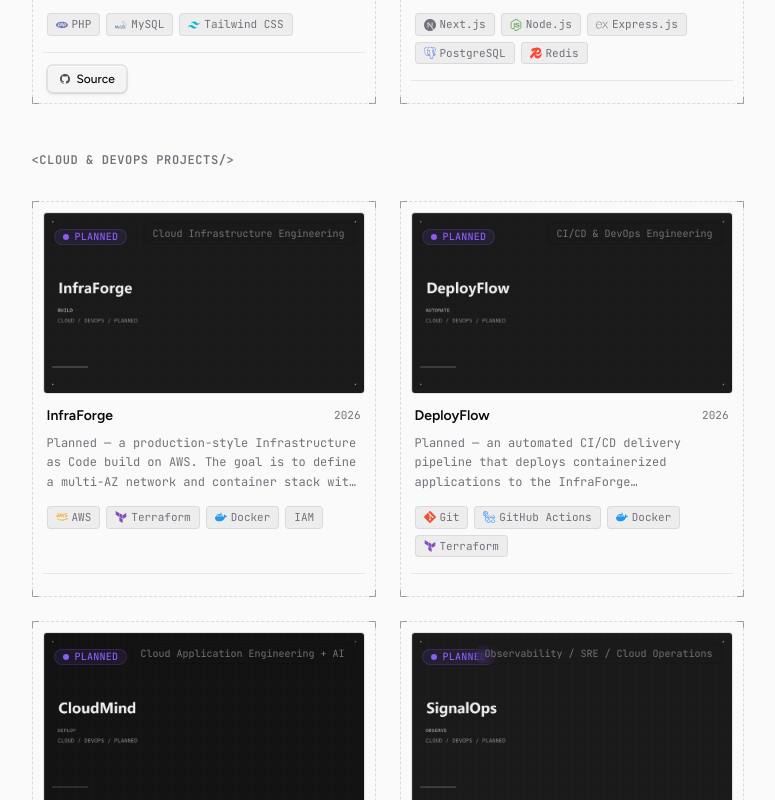
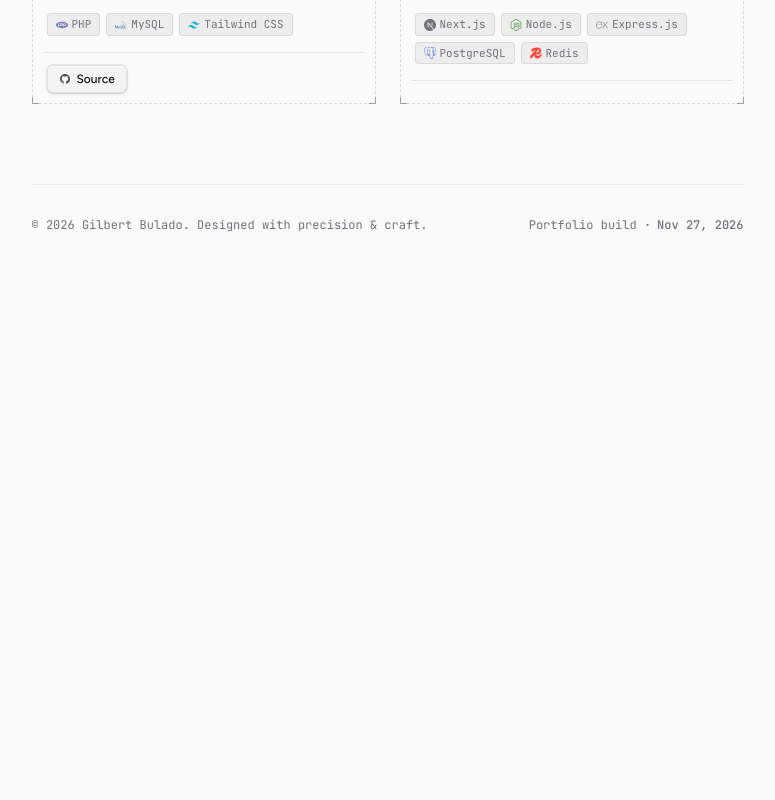
Before and after one commit to YourGbDev/portfolio, a Next.js app: page /projects in a window 1280 px wide. Shown: the part 1960-2760 px from the top of the page, without its empty margins (245-1020 px from the left). After the commit the page ends 2321 px from the top, so only its background shows below. Built offline with nearby package versions, Linux system fonts and the light colour scheme; a web font is replaced by a local one.

Commit message:
fix(portfolio): remove duplicate cloud project cards

```diff
--- a/src/app/projects/ProjectsPageClient.tsx
+++ b/src/app/projects/ProjectsPageClient.tsx
@@ -3,24 +3,17 @@
 import React from "react";
 import Link from "next/link";
 import { ArrowLeft, ExternalLink } from "lucide-react";
-import { motion, useReducedMotion } from "framer-motion";
 import { fullProjects, cloudDevOpsRoadmap } from "@/lib/data";
 import { TechIcon } from "@/components/TechIcon";
 import { ProjectStatusBadge } from "@/components/ProjectStatusBadge";
 import { ProjectMedia } from "@/components/ProjectMedia";
 import { CloudRoadmap } from "@/components/CloudRoadmap";
-import { SectionHeader } from "@/components/SectionHeader";
-import { sectionContainerVariants } from "@/lib/motion";
 import { useUISound } from "@/context/SoundContext";
 
 export function ProjectsPageClient() {
   const { playHover, playClick } = useUISound();
-  const shouldReduceMotion = useReducedMotion();
 
   const cloudProjectSlugs = new Set(cloudDevOpsRoadmap.map((step) => step.slug));
-  const firstCloudIndex = fullProjects.findIndex((project) =>
-    cloudProjectSlugs.has(project.slug)
-  );
 
   return (
     <div className="w-full select-none">
@@ -58,24 +51,13 @@ export function ProjectsPageClient() {
 
       {/* 2-Column Responsive CAD Project Grid */}
       <div className="grid grid-cols-1 sm:grid-cols-2 gap-6">
-        {fullProjects.map((project, index) => (
-          <React.Fragment key={project.slug}>
-            {index === firstCloudIndex && (
-              <motion.div
-                initial={shouldReduceMotion ? false : "hidden"}
-                whileInView={shouldReduceMotion ? undefined : "visible"}
-                viewport={{ once: true, amount: 0.15 }}
-                variants={shouldReduceMotion ? undefined : sectionContainerVariants}
-                className="sm:col-span-2"
-              >
-                <SectionHeader
-                  label="CLOUD & DEVOPS PROJECTS"
-                  className="mt-6 pb-2 border-b border-border-hairline/40"
-                />
-              </motion.div>
-            )}
-
-            <article className="cad-project-card group relative flex flex-col justify-between">
+        {fullProjects
+          .filter((project) => !cloudProjectSlugs.has(project.slug))
+          .map((project) => (
+            <article
+              key={project.slug}
+              className="cad-project-card group relative flex flex-col justify-between"
+            >
               {/* Full Card Clickable Link to Detail Page */}
               <Link
                 href={`/projects/${project.slug}`}
@@ -178,7 +160,6 @@ export function ProjectsPageClient() {
                 )}
               </div>
             </article>
-          </React.Fragment>
         ))}
       </div>
     </div>
```
